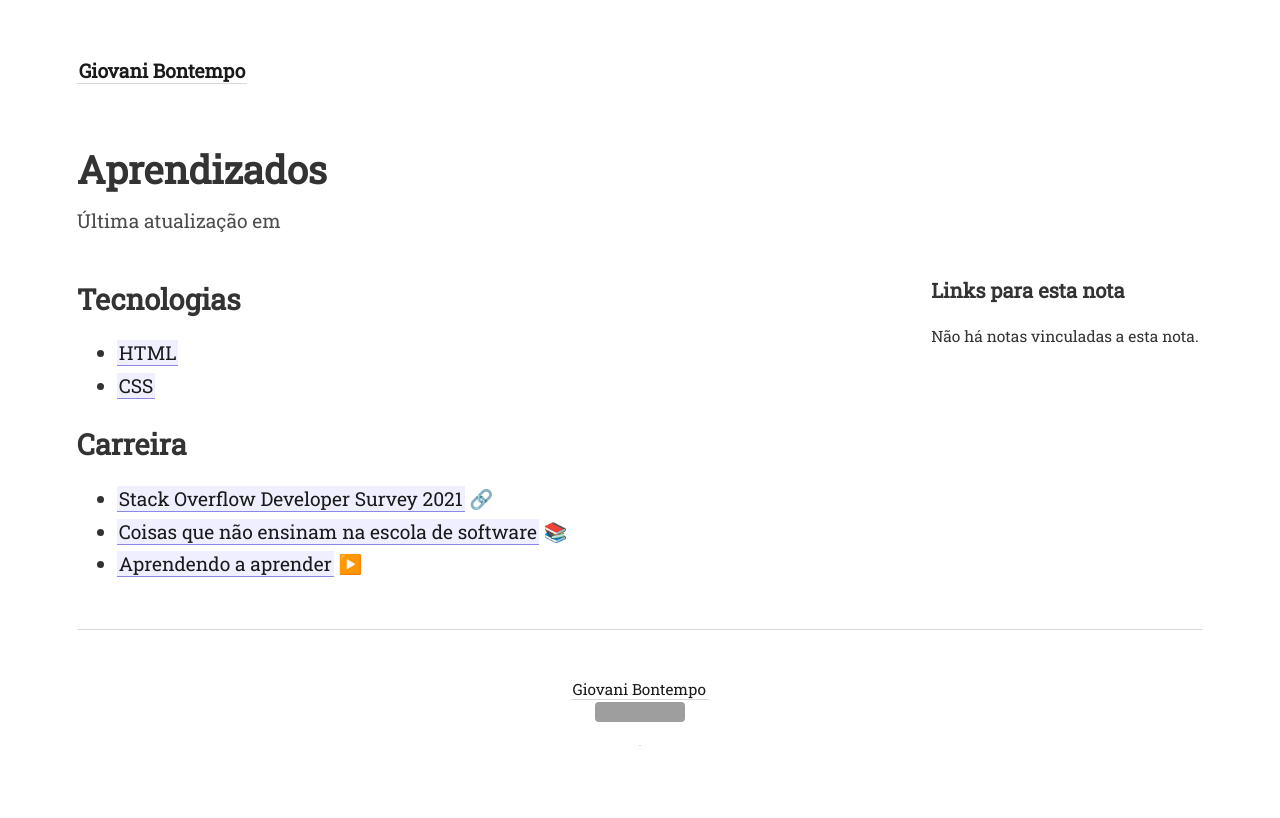
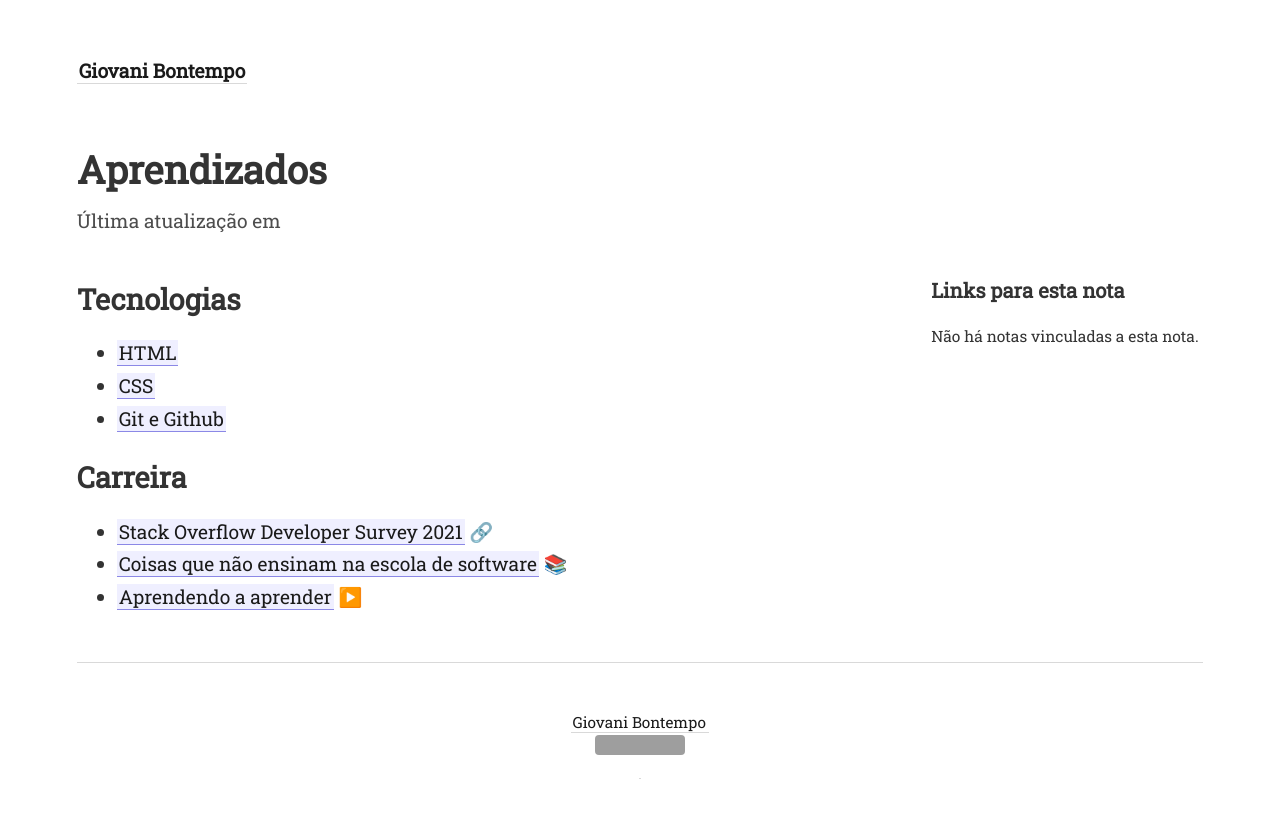
Before and after one commit to gio-bon/MyDigitalGarden, a Jekyll site: the page built from _notes/aprendizados.md, in a window 1280 px wide. Shown: the top 818 px of the page. Built offline with Jekyll 4.4.1, drawn with Linux system fonts in a browser that asks for light colours; grey boxes are pictures that could not be loaded.

Commit message:
atl index

```diff
--- a/_notes/aprendizados.md
+++ b/_notes/aprendizados.md
@@ -5,6 +5,7 @@ title: Aprendizados
 ## Tecnologias
 - [[HTML]]
 - [[CSS]]
+- [[Git e Github]]
 
 ## Carreira
 - [[SODS-21|Stack Overflow Developer Survey 2021]] 🔗
```
